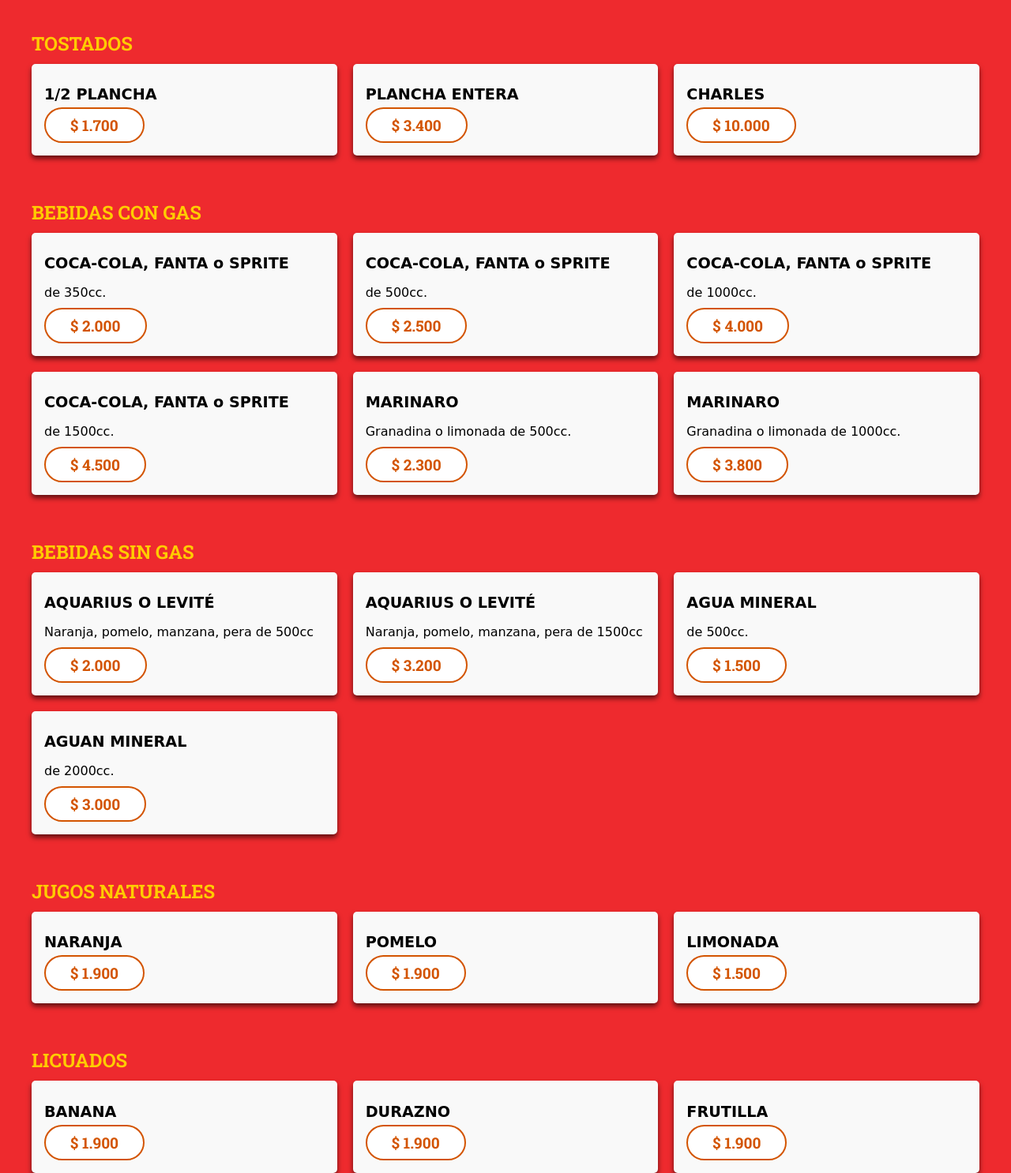
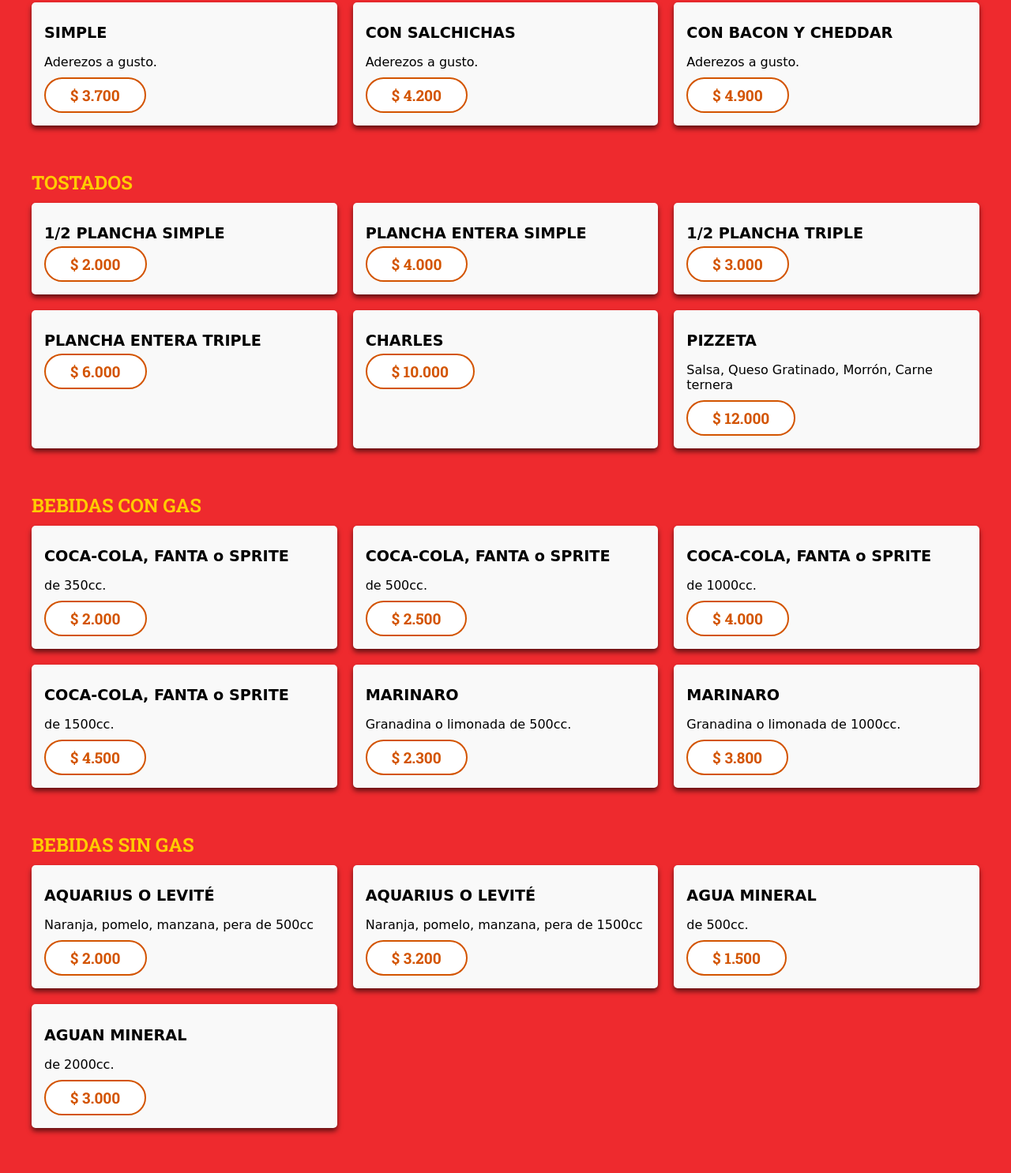
Before and after one commit to donpanchitomenu/donpanchitomenu.github.io, a plain HTML site: page index.html in a window 1280 px wide. Shown: the part 2579-4065 px from the top of the page at 79% size. Drawn offline with Linux system fonts and the light colour scheme; a web font is replaced by a local one.

Commit message:
Add files via upload

```diff
--- a/index.html
+++ b/index.html
@@ -135,6 +135,11 @@
                 <p>1 Super con queso + 1 licuado.</p>
                 <span class="precio-menu">$ 4.000</span>
             </div>
+            <div class="menu-restaurante">
+                <h4>COMBO 3</h4>
+                <p>1 Super con queso + 1 vaso de gaseosa.</p>
+                <span class="precio-menu">$ 2.500</span>
+            </div>
         </div>
     </section>
 
@@ -163,19 +168,14 @@
         <h3 id="pizzas">PIZZAS</h3>
         <div class="column-3 columns">
             <div class="menu-restaurante">
-                <h4>SIMPLE</h4>
+                <h4>MUZZA SIMPLE</h4>
                 <p>Salsa de tomate y queso cremoso.</p>
                 <span class="precio-menu">$ 7.000</span>
             </div>
             <div class="menu-restaurante">
-                <h4>ESPECIAL</h4>
+                <h4>MUZZA ESPECIAL</h4>
                 <p>Doble muzza o Napolitana.</p>
                 <span class="precio-menu">$ 8.000</span>
-            </div>
-            <div class="menu-restaurante">
-                <h4>PIZZETA</h4>
-                <p>Salsa, Queso Gratinado, Morrón</p>
-                <span class="precio-menu">$ 12.000</span>
             </div>
         </div>
     </section>
@@ -226,16 +226,29 @@
         <h3 id="pizzas">TOSTADOS</h3>
         <div class="column-3 columns">
             <div class="menu-restaurante">
-                <h4>1/2 PLANCHA</h4>
-                <span class="precio-menu">$ 1.700</span>
+                <h4>1/2 PLANCHA SIMPLE</h4>
+                <span class="precio-menu">$ 2.000</span>
             </div>
             <div class="menu-restaurante">
-                <h4>PLANCHA ENTERA</h4>
-                <span class="precio-menu">$ 3.400</span>
+                <h4>PLANCHA ENTERA SIMPLE</h4>
+                <span class="precio-menu">$ 4.000</span>
+            </div>
+            <div class="menu-restaurante">
+                <h4>1/2 PLANCHA TRIPLE</h4>
+                <span class="precio-menu">$ 3.000</span>
+            </div>
+            <div class="menu-restaurante">
+                <h4>PLANCHA ENTERA TRIPLE</h4>
+                <span class="precio-menu">$ 6.000</span>
             </div>
             <div class="menu-restaurante">
                 <h4>CHARLES</h4>
                 <span class="precio-menu">$ 10.000</span>
+            </div>
+            <div class="menu-restaurante">
+                <h4>PIZZETA</h4>
+                <p>Salsa, Queso Gratinado, Morrón, Carne ternera</p>
+                <span class="precio-menu">$ 12.000</span>
             </div>
         </div>
     </section>
@@ -307,11 +320,11 @@
         <div class="column-3 columns">
             <div class="menu-restaurante">
                 <h4>NARANJA</h4>
-                <span class="precio-menu">$ 1.900</span>
+                <span class="precio-menu">$ 2.300</span>
             </div>
             <div class="menu-restaurante">
                 <h4>POMELO</h4>
-                <span class="precio-menu">$ 1.900</span>
+                <span class="precio-menu">$ 2.300</span>
             </div>
             <div class="menu-restaurante">
                 <h4>LIMONADA</h4>
@@ -325,23 +338,23 @@
         <div class="column-3 columns">
             <div class="menu-restaurante">
                 <h4>BANANA</h4>
-                <span class="precio-menu">$ 1.900</span>
+                <span class="precio-menu">$ 2.300</span>
             </div>
             <div class="menu-restaurante">
                 <h4>DURAZNO</h4>
-                <span class="precio-menu">$ 1.900</span>
+                <span class="precio-menu">$ 2.300</span>
             </div>
             <div class="menu-restaurante">
                 <h4>FRUTILLA</h4>
-                <span class="precio-menu">$ 1.900</span>
+                <span class="precio-menu">$ 2.300</span>
             </div>
             <div class="menu-restaurante">
                 <h4>ANANÁ</h4>
-                <span class="precio-menu">$ 1.900</span>
+                <span class="precio-menu">$ 2.300</span>
             </div>
             <div class="menu-restaurante">
                 <h4>MIX FRUTAL</h4>
-                <span class="precio-menu">$ 2.200</span>
+                <span class="precio-menu">$ 2.600</span>
             </div>
         </div>
     </section>
@@ -361,8 +374,7 @@
             </div>
             <div class="menu-restaurante">
                 <h4>LATA DE 710CC</h4>
-                <p>AMSTEL - WASTEINER - GROLSCH -
-                    BLUE MOON - MILLER - IMPERIAL IPA
+                <p>AMSTEL - WASTEINER - GROLSCH - BLUE MOON - MILLER - IMPERIAL IPA
                     IMPERIAL LAGER - HEINEKEN</p>
                 <span class="precio-menu">$ 4.500</span>
             </div>
@@ -379,7 +391,7 @@
             <div class="menu-restaurante">
                 <h4>CERVEZA DE 1LT</h4>
                 <p>HEINEKEN - WARSTEINER - IMPERIAL (IPA y Extra Lager) - AMSTEL</p>
-                <span class="precio-menu">$ 5.000</span>
+                <span class="precio-menu">$ 6.000</span>
             </div>
         </div>
     </section>
```
